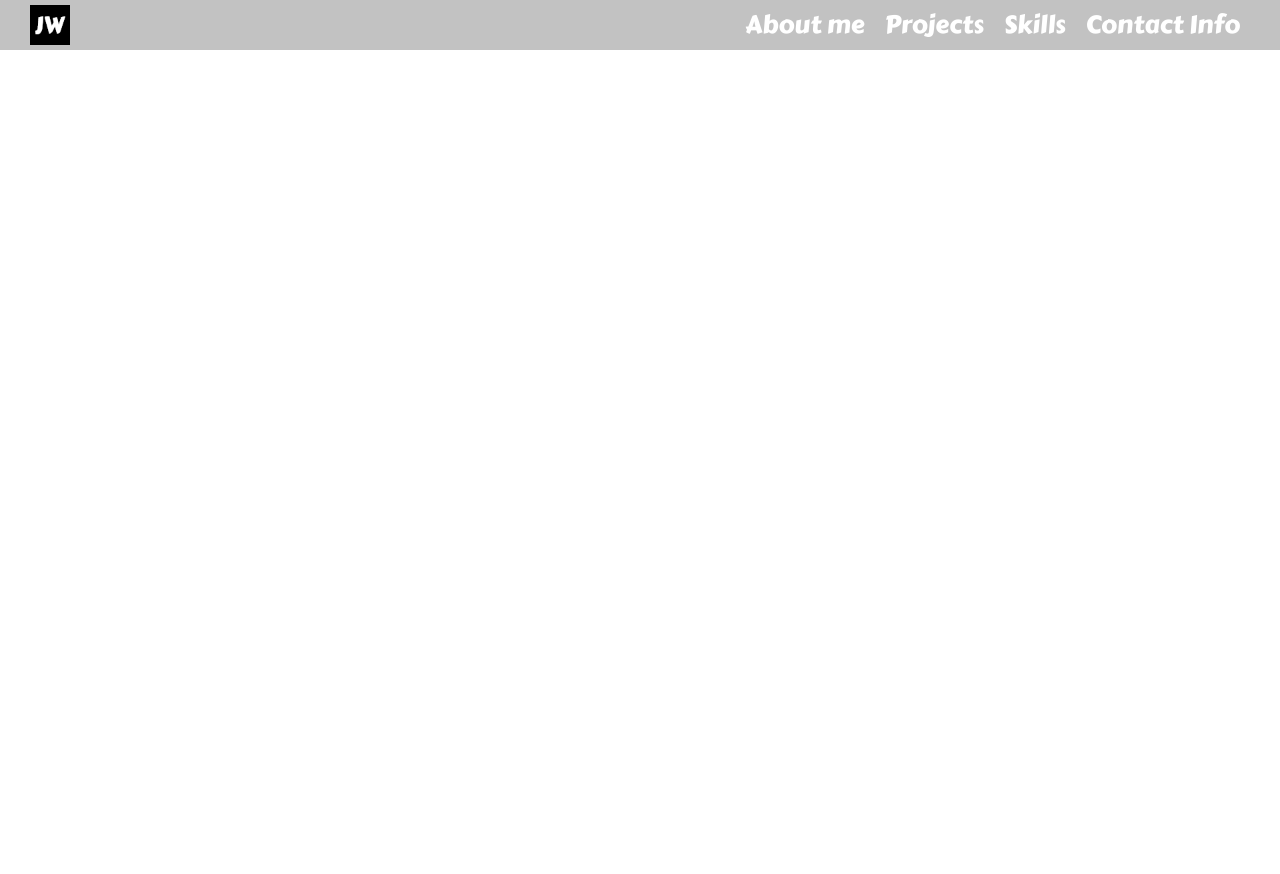
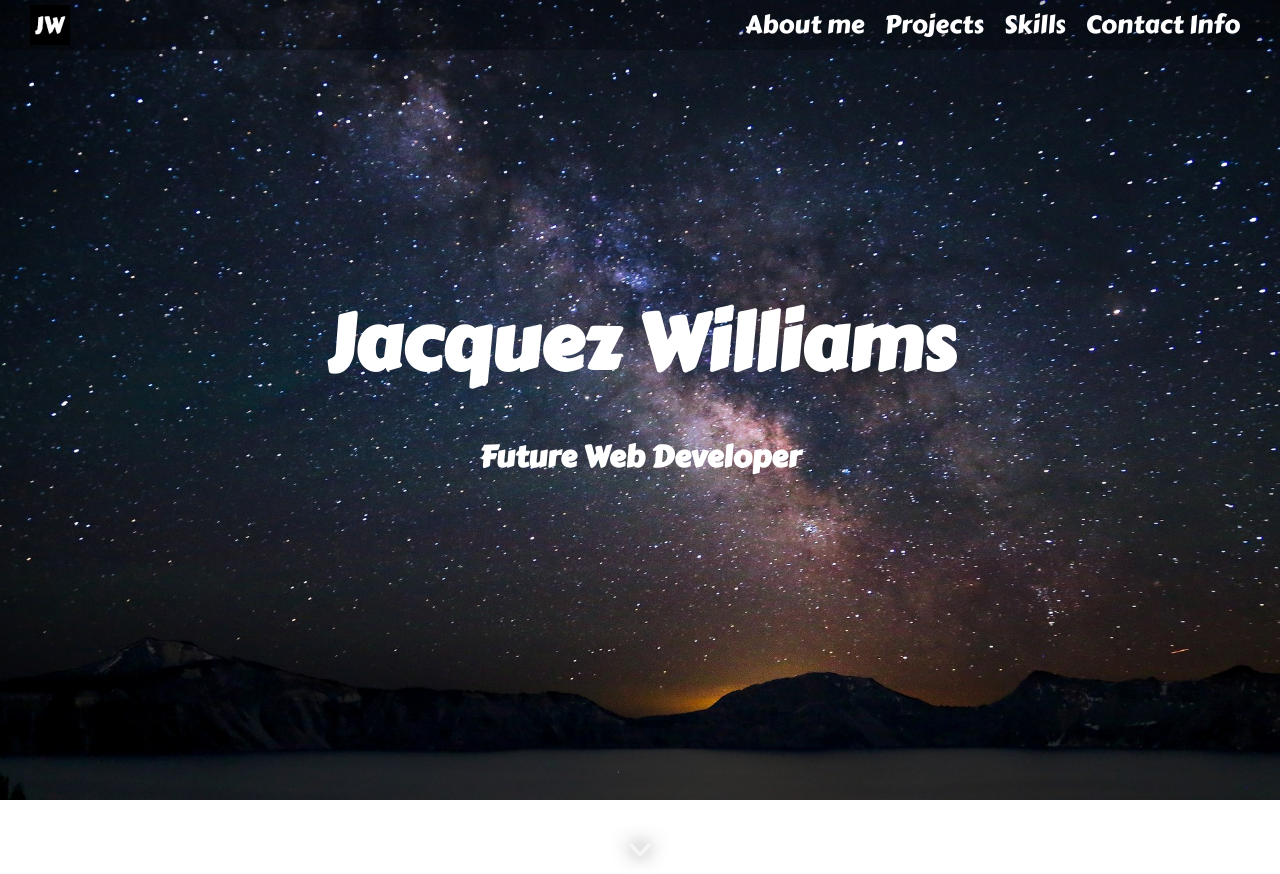
Before and after one commit to williamj1788/Portfolio-Website-V3.0, a website: page index.html in a window 1280 px wide. Before the commit the page ends 800 px from the top, so only its background shows below. Drawn offline with Linux system fonts and the light colour scheme.

Commit message:
completed hero section

```diff
--- a/index.html
+++ b/index.html
@@ -21,5 +21,10 @@
                 </div>
             </div>
         </nav>
+        <section id="hero">
+            <h1 class="title">Jacquez Williams</h1>
+            <h3 class="title sub">Future Web Developer</h3>
+            <img src="./Img/arrow-down.png" alt="Page Down" id="page-down-icon">
+        </section>
     </body>
 </html>
--- a/index.scss
+++ b/index.scss
@@ -29,3 +29,32 @@ nav{
         }
     }
 }
+#hero{
+    width: 100%;
+    height: 100vh;
+    background-image: url(./Img/Background1.jpg);
+    background-repeat: no-repeat;
+    background-size: cover;
+    .title{
+        margin: 0;
+        color: white;
+        font-size: 78px;
+        font-family: 'Carter One', cursive;
+        display: block;
+        text-align: center;
+        position: relative;
+        top: 300px;
+    }
+    .sub{
+        font-size: 30px;
+        top: 350px;
+    }
+    #page-down-icon{
+        display: block;
+        height: 50px;
+        width: auto;
+        margin: 0 auto;
+        position: relative;
+        top: 700px;
+    }
+}
```
Also changed, not shown: package.json (added, +19 -0 lines), Img/arrow-down.png (added), index.css, 1 other file.
